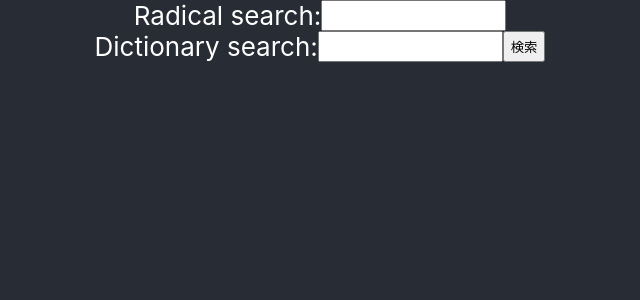
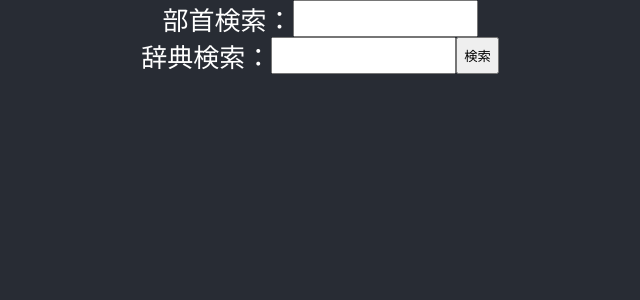
Before and after one commit to iccanobif/japanese-dictionary-web, a React (Create React App) app: page / in a window 1280 px wide. Shown: the top 300 px of the page, without its empty margins (310-950 px from the left). Built offline with nearby package versions, Linux system fonts and the light colour scheme.

Commit message:
translate labels to jpn

```diff
--- a/src/App.js
+++ b/src/App.js
@@ -47,7 +47,7 @@ class RadicalSearch extends Component {
     return (
       <>
         <form onSubmit={this.handleSubmit} className="SearchForm">
-          <label>Radical search:</label>
+          <label>部首検索：</label>
           <input
             type="text"
             onChange={this.handleChange}
@@ -103,7 +103,7 @@ class DictionarySearch extends Component {
     return (
       <>
         <form onSubmit={this.handleSubmit} className="SearchForm">
-          <label>Dictionary search:</label>
+          <label>辞典検索：</label>
           <input
             type="text"
             value={this.state.query}
```
